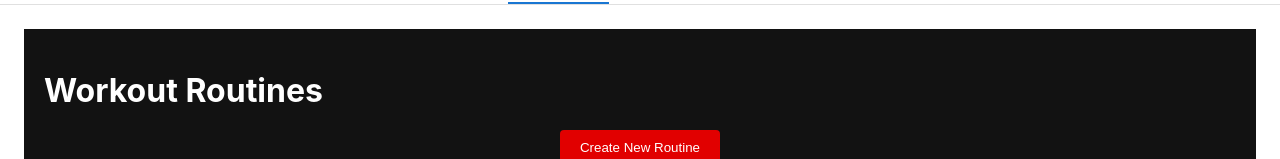
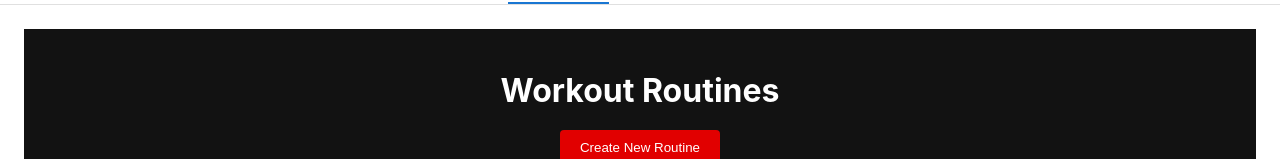
Before and after one commit to joh748/SE310_Fitness_Tracker, a React (Create React App) app in the folder fitness_tracker/: page / in a window 1280 px wide. Shown: the part 527-686 px from the top of the page. Built offline with nearby package versions, Linux system fonts and the light colour scheme; no server answers.

Commit message:
bug/align text

```diff
--- a/fitness_tracker/src/components/RoutinesDisplay.jsx
+++ b/fitness_tracker/src/components/RoutinesDisplay.jsx
@@ -65,7 +65,7 @@ const RoutinesDisplay = () => {
 
     return (
         <div className={styles.container}>
-            <h1 className={`${styles.header}`}>Workout Routines</h1>
+            <h1 className={`${styles.h1}`}>Workout Routines</h1>
             {isModalOpen ?
                 <button
                 className={`${styles.button} ${styles.cancelButton}`}
--- a/fitness_tracker/src/module_CSS/RoutinesDisplay.module.css
+++ b/fitness_tracker/src/module_CSS/RoutinesDisplay.module.css
@@ -6,16 +6,10 @@
     color: var(--primary-text-color);
 }
 
-.header {
-    display: flex;
-    justify-content: space-between;
-    align-items: center;
+.header h1 {
+    text-align: center;
     margin-bottom: 20px;
-}
-
-.header h1 {
-    font-size: 24px;
-    font-weight: bold;
+    color: var(--primary-text-color);
 }
 
 .button {
```
